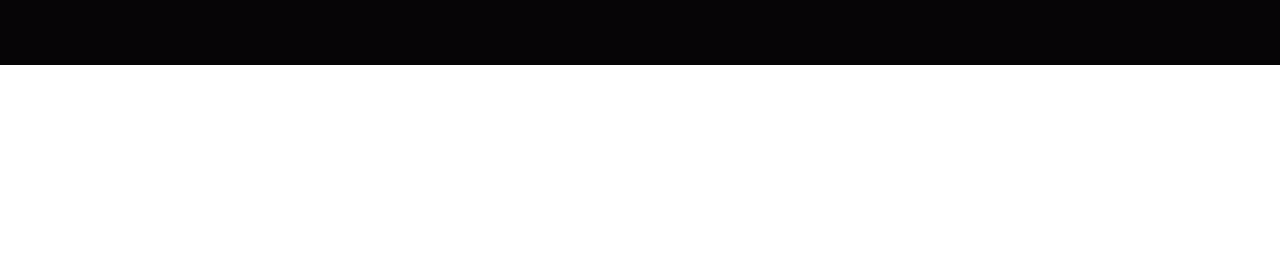
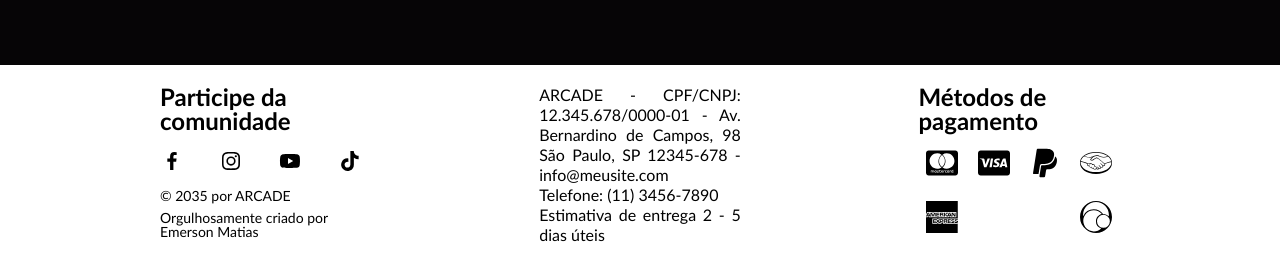
Before and after one commit to EmersonMatias/arcade_store, a React (Vite) app: page / in a window 1280 px wide. Shown: the part 4711-4975 px from the top of the page. Before the commit the page ends 4776 px from the top, so only its background shows below. Built offline with nearby package versions, Linux system fonts and the light colour scheme; no server answers.

Commit message:
feat: BottomFooter component style finalized

```diff
--- a/src/components/Footer/Footer.tsx
+++ b/src/components/Footer/Footer.tsx
@@ -1,6 +1,9 @@
 import { GiAbstract039 } from "react-icons/gi";
-import { Container, TopFooter } from "./Footer_Styles";
+import { BiLogoFacebook, BiLogoInstagram, BiLogoYoutube, BiLogoTiktok } from "react-icons/bi"
+import { BottomFooter, Container, TopFooter } from "./Footer_Styles";
 import ColumnTexts from "./ColumnTexts/ColumnTexts";
+import {FaCcVisa,FaCcMastercard, FaPaypal} from "react-icons/fa"
+import {SiMercadopago, SiAmericanexpress, SiPagseguro} from "react-icons/si"
 
 export default function Footer() {
     const columns = [
@@ -20,6 +23,36 @@
                     <ColumnTexts title={title} texts={texts} />
                 ))}
             </TopFooter>
+
+            <BottomFooter>
+                <div className="bottomFooterLeft">
+                    <p className="title">Participe da comunidade</p>
+                    <div className="socialMidiasContainer">
+                        <BiLogoFacebook/>
+                        <BiLogoInstagram/>
+                        <BiLogoYoutube/>
+                        <BiLogoTiktok/>
+                    </div>
+                    <p className="text">© 2035 por ARCADE</p>
+                    <p className="text">Orgulhosamente criado por Emerson Matias</p>
+                </div>
+
+                <div className="bottomFooterMiddle">
+                    <p>ARCADE - CPF/CNPJ: 12.345.678/0000-01 - Av. Bernardino de Campos, 98  São Paulo, SP 12345-678 - info@meusite.com</p>
+                    <p>Telefone: (11) 3456-7890</p>
+                    <p>Estimativa de entrega 2 - 5 dias úteis</p>
+                </div>
+
+                <div className="bottomFooterRight">
+                    <p className="title">Métodos de pagamento</p>
+                    <FaCcMastercard className="iconPayment"/>
+                    <FaCcVisa className="iconPayment"/>
+                    <FaPaypal className="iconPayment"/>
+                    <SiMercadopago className="iconPayment"/>
+                    <SiAmericanexpress className="iconPayment"/>
+                    <SiPagseguro className="iconPayment"/>
+                </div>
+            </BottomFooter>
         </Container>
     )
 }
--- a/src/components/Footer/Footer_Styles.tsx
+++ b/src/components/Footer/Footer_Styles.tsx
@@ -32,5 +32,50 @@
 `
 
 export const BottomFooter = styled.div`
+    width: 100%;
+    padding: 2rem 16rem;
+    display: flex;
+    justify-content: space-between;
 
+    .title{
+            font-size: 2.4rem;
+            font-weight: bold;
+    }
+
+
+    .bottomFooterLeft{
+        width: 21%;
+
+        .socialMidiasContainer{
+            font-size: 2.4rem;
+            margin: 1.6rem 0rem;
+            display: flex;
+            justify-content: space-between;
+        }
+
+        .text{
+            font-size: 1.4rem;
+            margin-bottom: 0.8rem;
+        }
+    }
+
+    .bottomFooterMiddle{
+        width: 21%;
+        font-size: 1.6rem;
+        line-height: 2rem;
+        text-align: justify;
+    }
+
+    .bottomFooterRight{
+        font-size: 3.2rem;
+        width: 21%;
+        flex-wrap: wrap;
+        display: flex;
+        justify-content: space-between;
+
+        .iconPayment{
+            margin: 0.8rem;
+        }
+
+    }
 `
--- a/src/components/Global_Style.tsx
+++ b/src/components/Global_Style.tsx
@@ -53,5 +53,12 @@
 		font-size: 62.5%;
 		font-family: 'Gill Sans', 'Gill Sans MT', Calibri, 'Trebuchet MS', sans-serif;
 	}
+
+@media screen and (max-width: 1200px) {
+	html{
+		font-size: 30%;
+
+	}
+}
 `
 export default Global_Style
```
